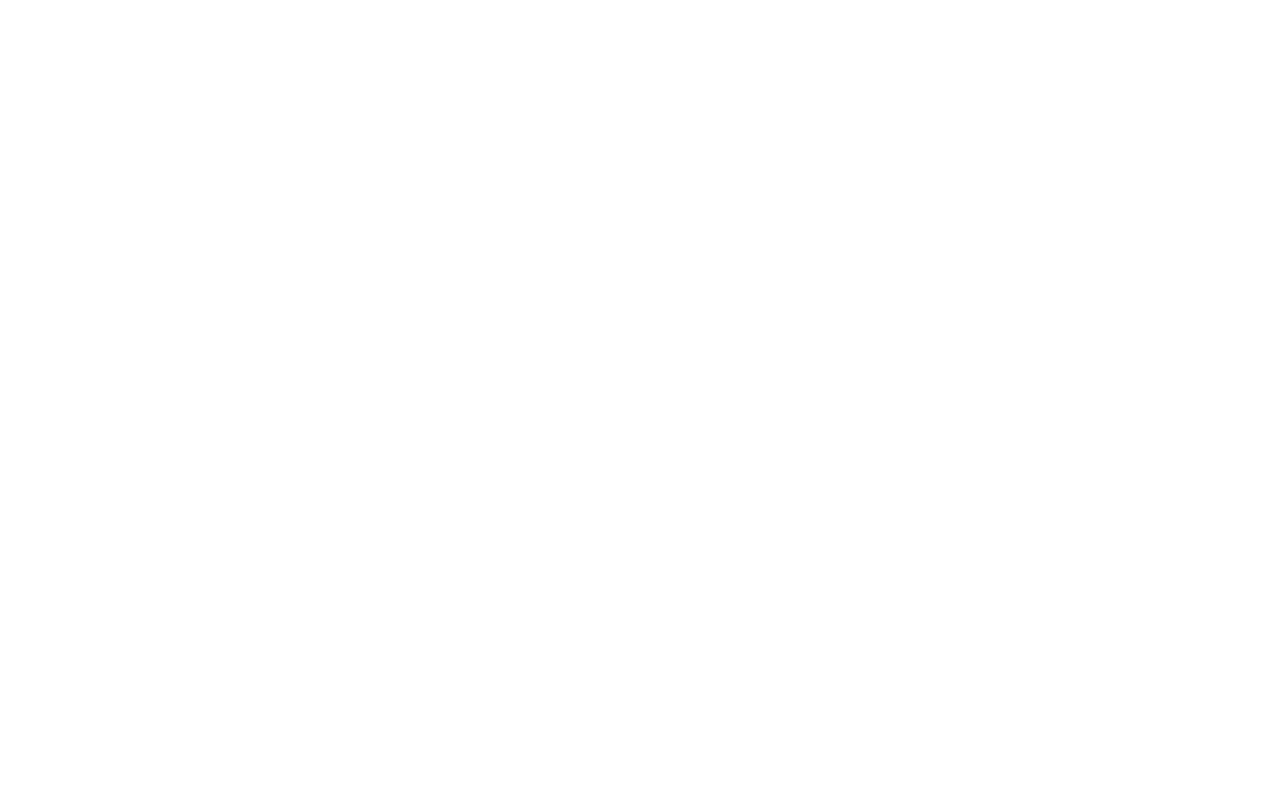
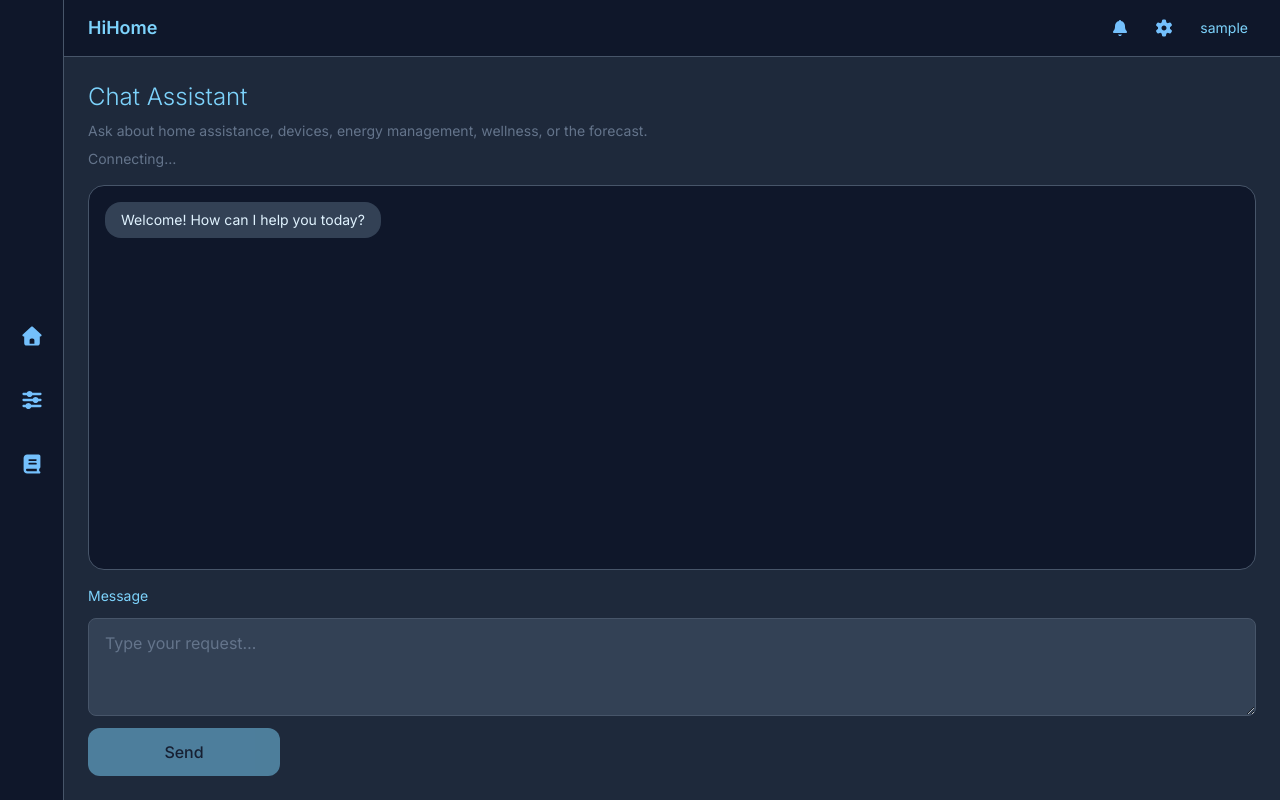
Before and after one commit to nicolo-mn/HiHome, a Vue app in the folder frontend/: page /chat in a window 1280 px wide. Before the commit this address had no page. Built offline with nearby package versions, Linux system fonts and the light colour scheme; sample sign-in values are in the browser's storage.

Commit message:
feat: add chatbot frontend

```diff
--- /dev/null
+++ b/frontend/src/composables/useChatSocket.ts
@@ -0,0 +1,133 @@
+import { ref, onMounted, onBeforeUnmount, watch, type Ref } from "vue";
+import { io, type Socket } from "socket.io-client";
+
+export type ChatRole = "user" | "assistant";
+export type ChatMessage = { role: ChatRole; content: string };
+
+type ChatPayload = {
+  message: string;
+  username: string;
+  history: ChatMessage[];
+};
+
+type ChatResponse = { reply?: string; error?: string };
+
+const ACK_TIMEOUT_MS = 12_000;
+
+export function useChatSocket(
+  homeId: Ref<string | null> | string | null,
+  token: Ref<string | null> | string | null = null,
+) {
+  const homeIdRef: Ref<string | null> =
+    typeof homeId === "string" || homeId === null ? ref(homeId) : homeId;
+  const tokenRef: Ref<string | null> =
+    typeof token === "string" || token === null ? ref(token) : token;
+
+  const connected = ref(false);
+  const error = ref<string | null>(null);
+  let socket: Socket | null = null;
+
+  function connect(id: string) {
+    const currentToken = tokenRef.value;
+    const currentSocket: Socket = io({
+      query: { homeId: id },
+      ...(currentToken ? { auth: { token: currentToken } } : {}),
+      transports: ["websocket", "polling"],
+      reconnection: true,
+      reconnectionAttempts: 5,
+      reconnectionDelay: 1000,
+      reconnectionDelayMax: 5000,
+    });
+    socket = currentSocket;
+
+    currentSocket.on("connect", () => {
+      connected.value = true;
+      error.value = null;
+    });
+
+    currentSocket.on("disconnect", () => {
+      connected.value = false;
+    });
+
+    currentSocket.on("connect_error", (err: Error) => {
+      connected.value = false;
+      error.value = err.message || "Connection error";
+    });
+
+    currentSocket.on("error", (err: unknown) => {
+      const message =
+        err instanceof Error
+          ? err.message
+          : typeof err === "string"
+            ? err
+            : "Socket error";
+      error.value = message;
+    });
+  }
+
+  function disconnect() {
+    if (socket) {
+      socket.removeAllListeners();
+      socket.disconnect();
+      socket = null;
+    }
+    connected.value = false;
+  }
+
+  function reset(nextId: string | null) {
+    disconnect();
+    error.value = null;
+    if (nextId) connect(nextId);
+  }
+
+  async function sendMessage(payload: ChatPayload): Promise<string> {
+    const currentSocket = socket;
+    if (!currentSocket || !connected.value) {
+      throw new Error("Chat connection is not available");
+    }
+
+    return new Promise((resolve, reject) => {
+      let resolved = false;
+      const timer = window.setTimeout(() => {
+        if (resolved) return;
+        resolved = true;
+        reject(new Error("Chat reply timed out"));
+      }, ACK_TIMEOUT_MS);
+
+      currentSocket.emit("chat:send", payload, (response: ChatResponse) => {
+        if (resolved) return;
+        resolved = true;
+        window.clearTimeout(timer);
+        if (response?.error) {
+          reject(new Error(response.error));
+          return;
+        }
+        if (!response?.reply) {
+          reject(new Error("Chat reply was empty"));
+          return;
+        }
+        resolve(response.reply);
+      });
+    });
+  }
+
+  onMounted(() => {
+    if (homeIdRef.value) connect(homeIdRef.value);
+  });
+
+  watch(homeIdRef, (next, prev) => {
+    if (next !== prev) reset(next);
+  });
+
+  watch(tokenRef, (next, prev) => {
+    if (next !== prev) reset(homeIdRef.value);
+  });
+
+  onBeforeUnmount(() => disconnect());
+
+  return {
+    connected,
+    error,
+    sendMessage,
+  };
+}
--- a/frontend/src/router/index.ts
+++ b/frontend/src/router/index.ts
@@ -43,6 +43,11 @@ const router = createRouter({
           component: () => import("@/views/NotificationsView.vue"),
         },
         {
+          path: "/chat",
+          name: "chat",
+          component: () => import("@/views/ChatView.vue"),
+        },
+        {
           path: "/settings",
           name: "settings",
           component: () => import("@/views/SettingsView.vue"),
--- /dev/null
+++ b/frontend/src/views/ChatView.vue
@@ -0,0 +1,128 @@
+<script setup lang="ts">
+import { computed, nextTick, ref, watch } from "vue";
+import { storeToRefs } from "pinia";
+import { useAuthStore } from "@/stores/auth";
+import { useChatSocket, type ChatMessage } from "@/composables/useChatSocket";
+
+const authStore = useAuthStore();
+const { token, username, homeId } = storeToRefs(authStore);
+
+const { connected, error, sendMessage } = useChatSocket(homeId, token);
+
+const messages = ref<ChatMessage[]>([
+  {
+    role: "assistant",
+    content: "Welcome! How can I help you today?",
+  },
+]);
+const draft = ref("");
+const sending = ref(false);
+const sendError = ref<string | null>(null);
+const scrollAnchor = ref<HTMLDivElement | null>(null);
+
+const canSend = computed(() =>
+  Boolean(draft.value.trim() && username.value && homeId.value),
+);
+
+async function onSend() {
+  if (!canSend.value) return;
+
+  const content = draft.value.trim();
+  const history = messages.value.slice();
+  const outgoing: ChatMessage = { role: "user", content };
+  sending.value = true;
+  sendError.value = null;
+  messages.value = [...messages.value, outgoing];
+  draft.value = "";
+
+  try {
+    const reply = await sendMessage({
+      message: content,
+      username: username.value ?? "User",
+      history: [...history, outgoing],
+    });
+
+    messages.value = [...messages.value, { role: "assistant", content: reply }];
+  } catch (err) {
+    sendError.value =
+      err instanceof Error ? err.message : "Chat request failed";
+  } finally {
+    sending.value = false;
+  }
+}
+
+watch(
+  () => messages.value.length,
+  async () => {
+    await nextTick();
+    scrollAnchor.value?.scrollIntoView({ behavior: "smooth" });
+  },
+);
+</script>
+
+<template>
+  <div class="flex flex-col gap-4 h-full">
+    <header class="flex flex-col gap-2">
+      <h1 class="text-2xl font-light text-primary">Chat Assistant</h1>
+      <p class="text-sm text-muted">
+        Ask about home assistance, devices, energy management, wellness, or the
+        forecast.
+      </p>
+      <p v-if="error" class="text-danger text-sm" role="alert">
+        Live chat connection unavailable: {{ error }}
+      </p>
+      <p v-else-if="!connected" class="text-muted text-sm">Connecting…</p>
+    </header>
+
+    <section
+      class="flex-1 overflow-auto rounded-2xl border border-border p-4 bg-surface"
+    >
+      <div v-if="messages.length === 0" class="text-muted text-sm">
+        No messages yet. Start the conversation.
+      </div>
+
+      <div class="flex flex-col gap-3">
+        <div
+          v-for="(message, index) in messages"
+          :key="index"
+          class="flex"
+          :class="message.role === 'user' ? 'justify-end' : 'justify-start'"
+        >
+          <div
+            class="max-w-[80%] rounded-2xl px-4 py-2 text-sm"
+            :class="
+              message.role === 'user'
+                ? 'bg-primary text-surface'
+                : 'bg-elevated text-body'
+            "
+          >
+            {{ message.content }}
+          </div>
+        </div>
+      </div>
+      <div ref="scrollAnchor" />
+    </section>
+
+    <form class="flex flex-col gap-3" @submit.prevent="onSend">
+      <label class="text-sm text-primary">Message</label>
+      <textarea
+        v-model="draft"
+        rows="3"
+        placeholder="Type your request…"
+        class="bg-elevated rounded-lg px-4 py-3 text-body placeholder:text-muted outline-none border border-border focus:border-primary transition"
+      />
+      <p v-if="sendError" class="text-danger text-sm" role="alert">
+        {{ sendError }}
+      </p>
+      <div class="flex flex-col sm:flex-row gap-3">
+        <button
+          type="submit"
+          :disabled="!canSend || sending"
+          class="sm:w-48 py-3 rounded-xl bg-primary text-surface font-medium hover:brightness-110 transition disabled:opacity-50 disabled:cursor-not-allowed"
+        >
+          {{ sending ? "Sending…" : "Send" }}
+        </button>
+      </div>
+    </form>
+  </div>
+</template>
--- a/frontend/src/views/DashboardView.vue
+++ b/frontend/src/views/DashboardView.vue
@@ -15,7 +15,17 @@ const sensorReadings = computed(() => Array.from(readings.value.values()));
 
 <template>
   <div class="flex flex-col gap-6">
-    <h1 class="text-2xl font-light text-primary">Dashboard</h1>
+    <div
+      class="flex flex-col gap-3 sm:flex-row sm:items-center sm:justify-between"
+    >
+      <h1 class="text-2xl font-light text-primary">Dashboard</h1>
+      <RouterLink
+        to="/chat"
+        class="inline-flex items-center justify-center px-4 py-2 rounded-xl bg-primary text-surface text-sm font-medium hover:brightness-110 transition"
+      >
+        Open chat assistant
+      </RouterLink>
+    </div>
 
     <p v-if="error" class="text-danger text-sm" role="alert">
       Connessione in tempo reale non disponibile: {{ error }}
```
